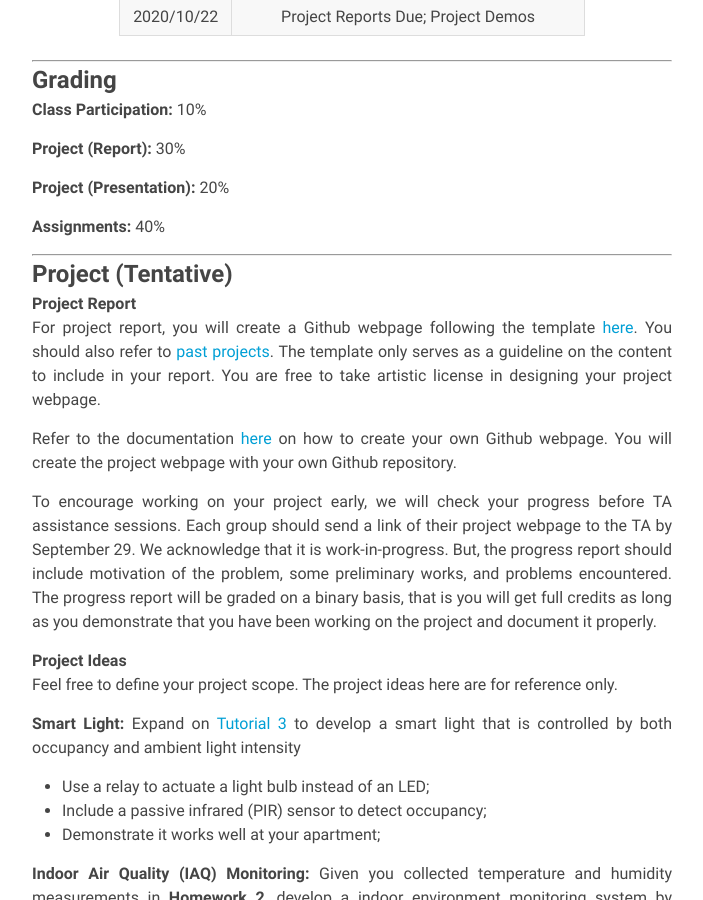
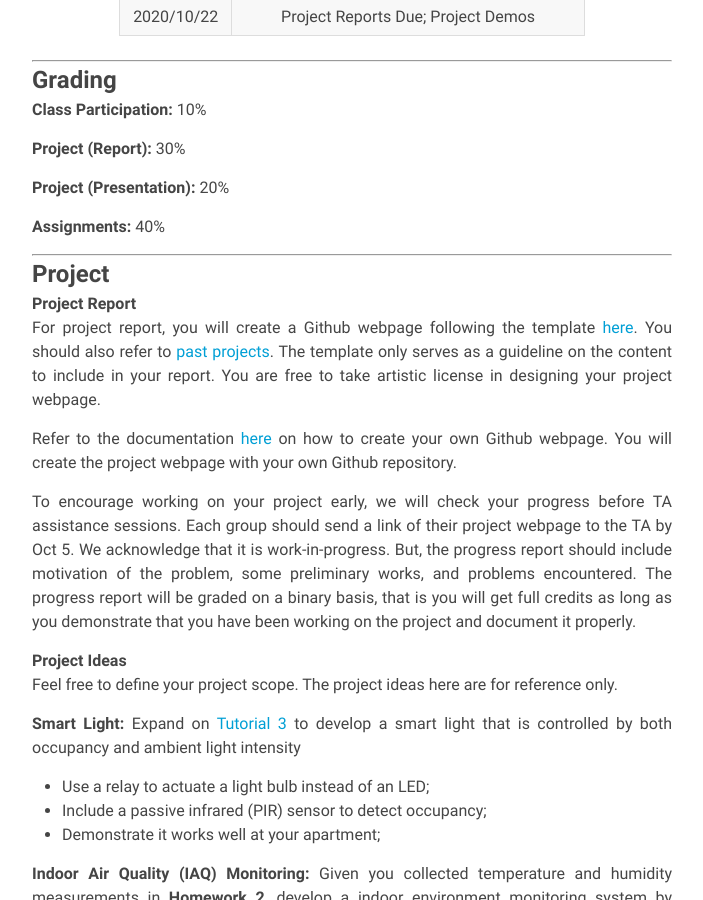
Before and after one commit to INFERLab/12740, a Jekyll site: the page built from logisticis.md, in a window 1280 px wide and 900 px high, scrolled down 814 px. Shown: the whole window, without its empty margins (288-991 px from the left). Built offline with Jekyll 4.4.1, drawn with Linux system fonts in a browser that asks for light colours; nearby versions of some CDN libraries; library files that are not in the unit come from our copies.

Commit message:
Modified Project Webpage date

```diff
--- a/logisticis.md
+++ b/logisticis.md
@@ -40,14 +40,14 @@ The syllabus for the course is available in PDF here: [Syllabus.pdf](/12740/asse
 
 
 ***
-## Project (Tentative)
+## Project
 
 #### Project Report
 For project report, you will create a Github webpage following the template [here](/12740/tutorials/template.html). You should also refer to [past projects](http://wiki.marioberges.com/courses/12-740/index.php?title=Main_Page). The template only serves as a guideline on the content to include in your report. You are free to take artistic license in designing your project webpage.
 
 Refer to the documentation [here](https://pages.github.com) on how to create your own Github webpage. You will create the project webpage with your own Github repository.
 
-To encourage working on your project early, we will check your progress before TA assistance sessions. Each group should send a link of their project webpage to the TA by September 29. We acknowledge that it is work-in-progress. But, the progress report should include motivation of the problem, some preliminary works, and problems encountered. The progress report will be graded on a binary basis, that is you will get full credits as long as you demonstrate	that you have been working on the project and document it properly.
+To encourage working on your project early, we will check your progress before TA assistance sessions. Each group should send a link of their project webpage to the TA by Oct 5. We acknowledge that it is work-in-progress. But, the progress report should include motivation of the problem, some preliminary works, and problems encountered. The progress report will be graded on a binary basis, that is you will get full credits as long as you demonstrate that you have been working on the project and document it properly.
 
 #### Project Ideas
 Feel free to define your project scope. The project ideas here are for reference only.
```
